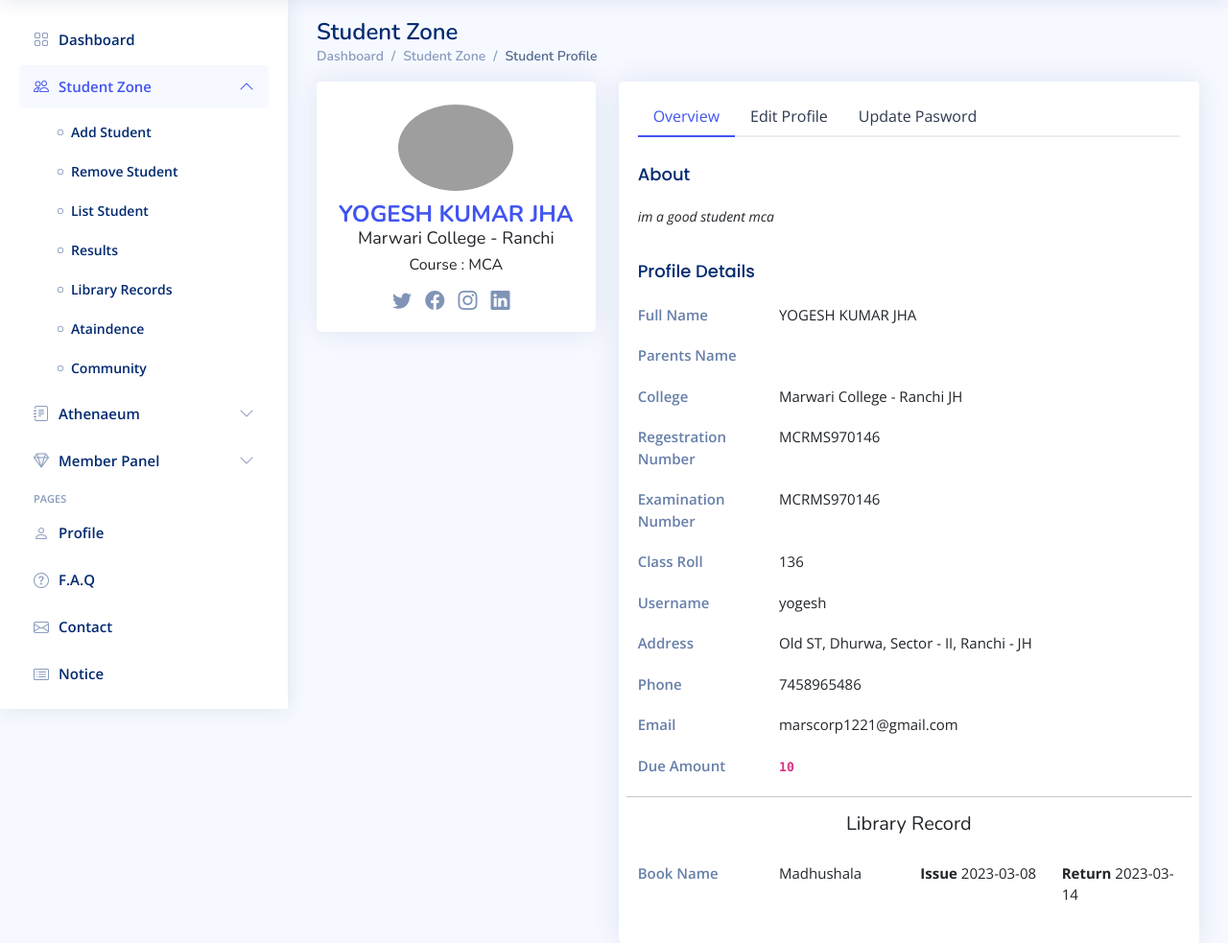
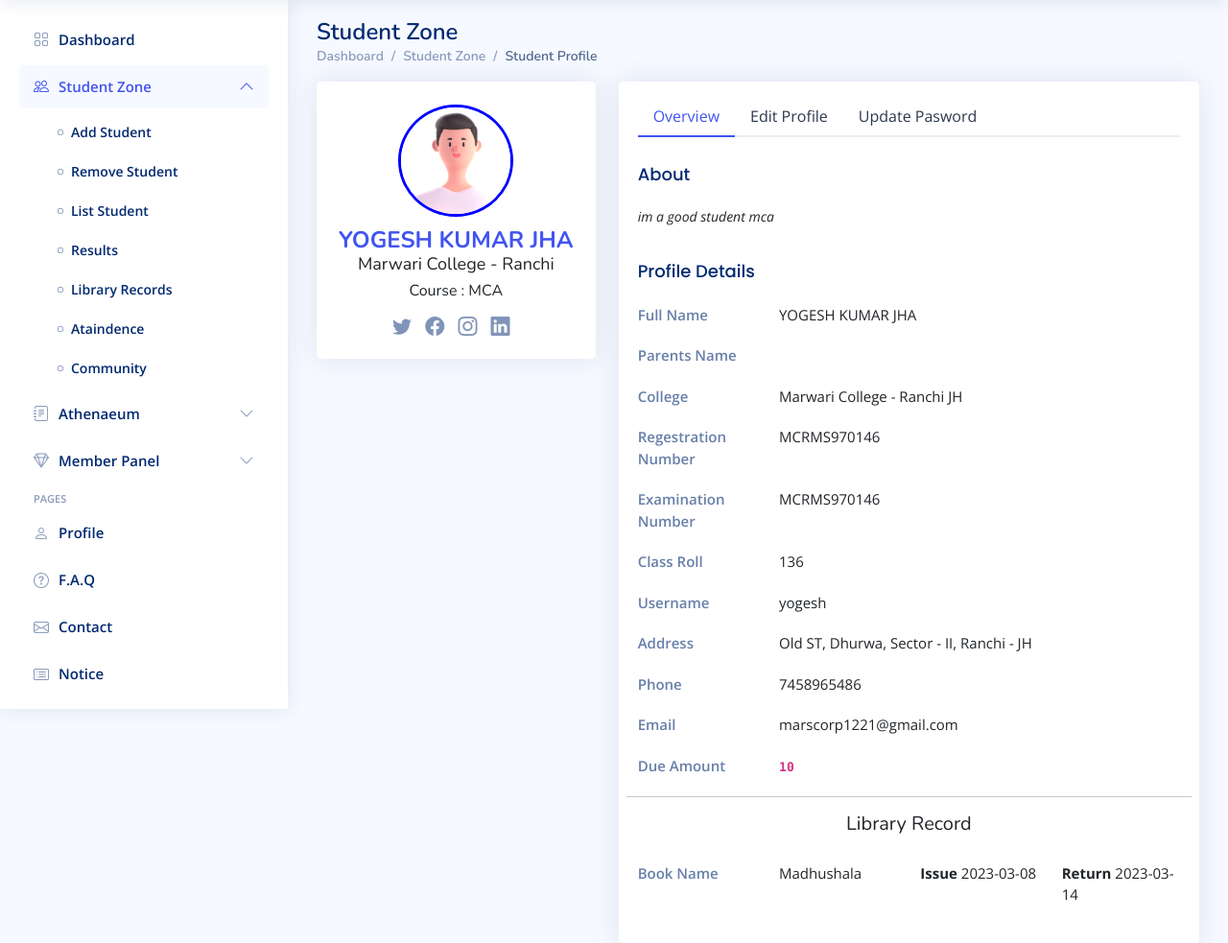
Before and after one commit to yogeshjha06/library_marwari, a PHP site: page /display_student.php?id=1 in a window 1280 px wide. Shown: the part 61-1044 px from the top of the page at 96% size. Run offline with PHP 8.4, Linux system fonts and the light colour scheme; a user stored in the database is signed in; data comes from the database, SQL or seed files in the repository; some libraries are stand-ins or nearby versions; grey boxes are pictures that could not be loaded.

Commit message:
new-23-06-23

```diff
--- a/display_student.php
+++ b/display_student.php
@@ -444,7 +444,7 @@ $rs1 = mysqli_fetch_array($query);
           <div class="card">
             <div class="card-body profile-card pt-4 d-flex flex-column align-items-center">
 
-              <img  src="assets/images/stu.png" alt="Profile" class="rounded-circle">
+              <img  src="assets/images/stu.png" alt="Profile" style="border-width: 3px;border-style: solid; border-color: #0000ff;" class="rounded-circle">
               <h2><a href="#"><?php echo $name_student;?></a></h2>
               <h3>Marwari College - Ranchi</h3>
               <h6>Course : <?php echo $department;?></h6>
```
Also changed, not shown: assets/images/stu.png (added).
